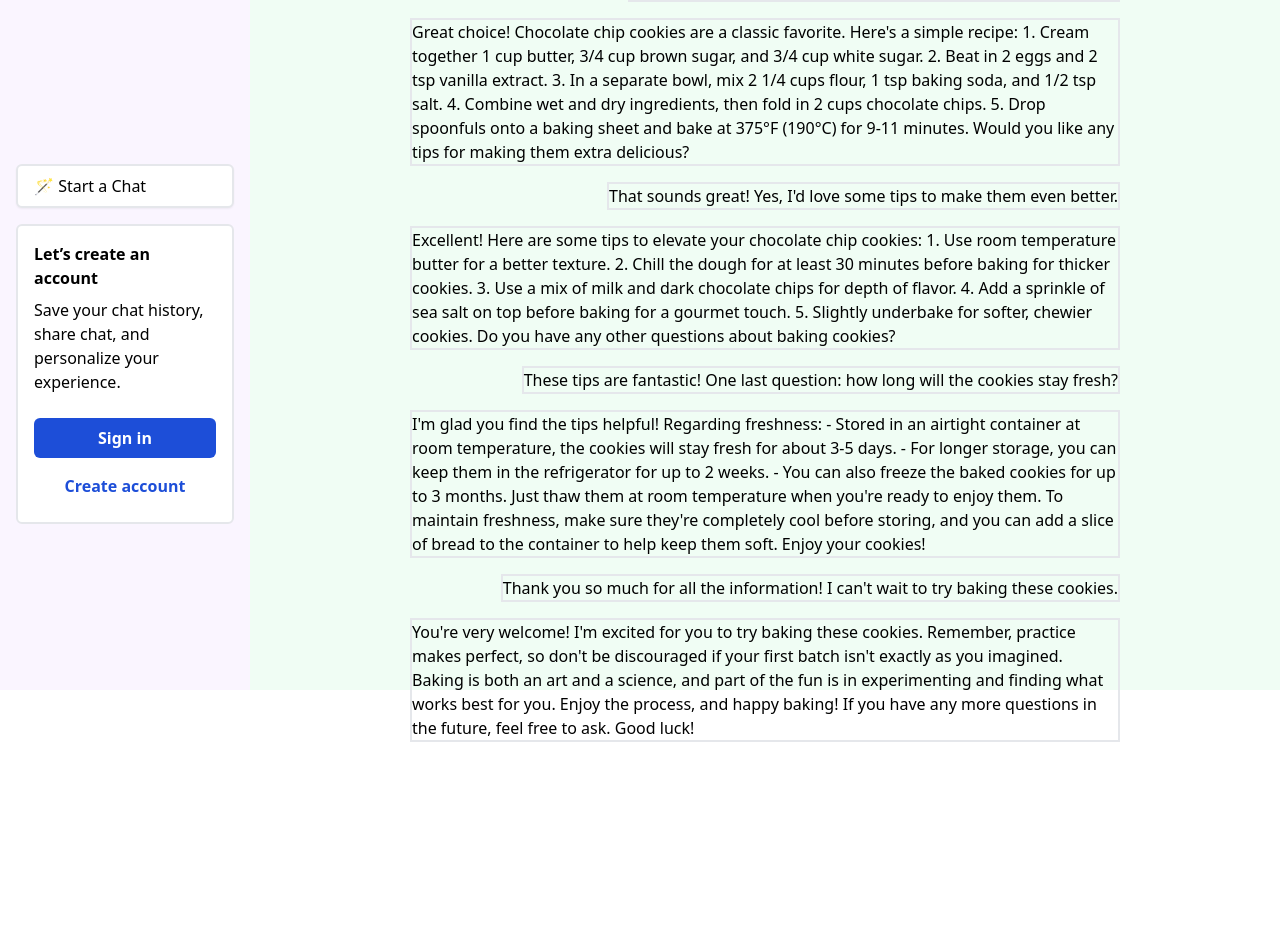
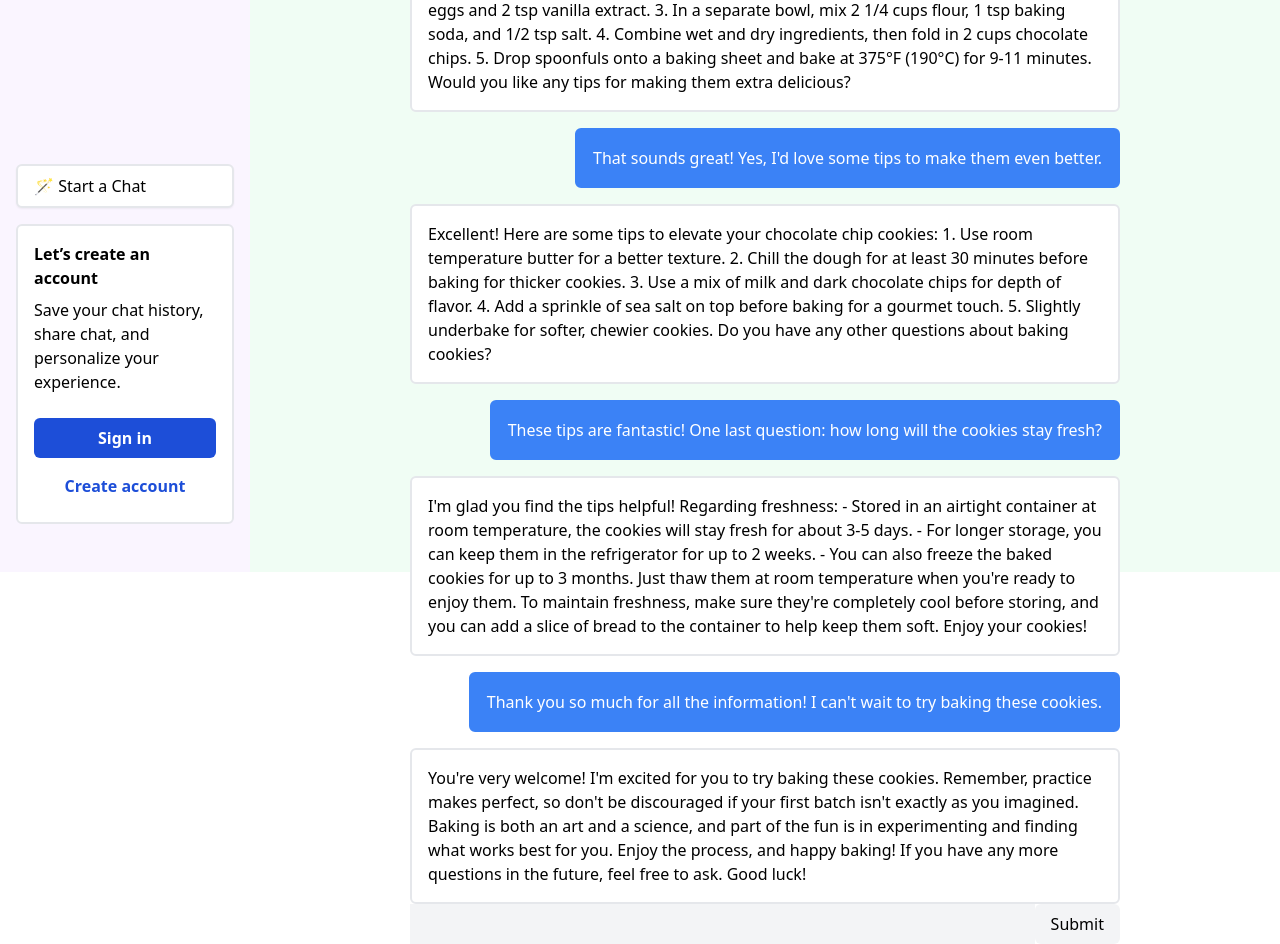
Before and after one commit to kennyho-code/chatty-cat-ai, a Next.js app: page / in a window 1280 px wide. Shown: the part 260-1204 px from the top of the page. Before the commit the page ends 1002 px from the top, so only its background shows below. Built offline with nearby package versions, Linux system fonts and the light colour scheme.

Commit message:
add chat messages

```diff
--- a/src/app/(home)/Chat.tsx
+++ b/src/app/(home)/Chat.tsx
@@ -6,8 +6,16 @@ function Chat() {
     <div>
       Chat
       <Messages messages={chatData} />
+      <div className="flex">
+        <input className="w-full bg-gray-100" type="text" />
+        <button className="bg-gray-100 px-4 py-2 rounded-md">Submit</button>
+      </div>
     </div>
   );
+}
+
+function ChatInput() {
+  return <input type="text" />;
 }
 
 interface MessageProps {
@@ -25,7 +33,16 @@ function Messages({ messages }: MessageProps) {
             )}
             key={message.id}
           >
-            <span className="border-2">{message.content}</span>
+            <span
+              className={twMerge(
+                "border-2 p-4 rounded-md",
+                message.role === "assistant"
+                  ? "bg-white"
+                  : "bg-blue-500 border-blue-500 text-white",
+              )}
+            >
+              {message.content}
+            </span>
           </div>
         );
       })}
--- a/src/app/(home)/page.tsx
+++ b/src/app/(home)/page.tsx
@@ -11,7 +11,7 @@ export default function Home() {
   }
 
   return (
-    <div className="flex justify-center h-screen lg:mt-[150px] p-4">
+    <div className="flex justify-center h-screen p-4">
       <div className="max-w-[710px] flex flex-col gap-24">
         {promptType === null ? (
           <DefaultChat setPromptType={handleSetPromptType} />
@@ -29,7 +29,7 @@ function DefaultChat({
   setPromptType: (promptType: string) => void;
 }) {
   return (
-    <>
+    <div className="mt-48">
       <h1 className="text-3xl font-semibold text-gray-600">
         <span className="text-black">Hey, I’m Chat AI.</span> Your AI assistant
         and companion for any occasion.
@@ -48,7 +48,7 @@ function DefaultChat({
           />
         ))}
       </div>
-    </>
+    </div>
   );
 }
 
```
